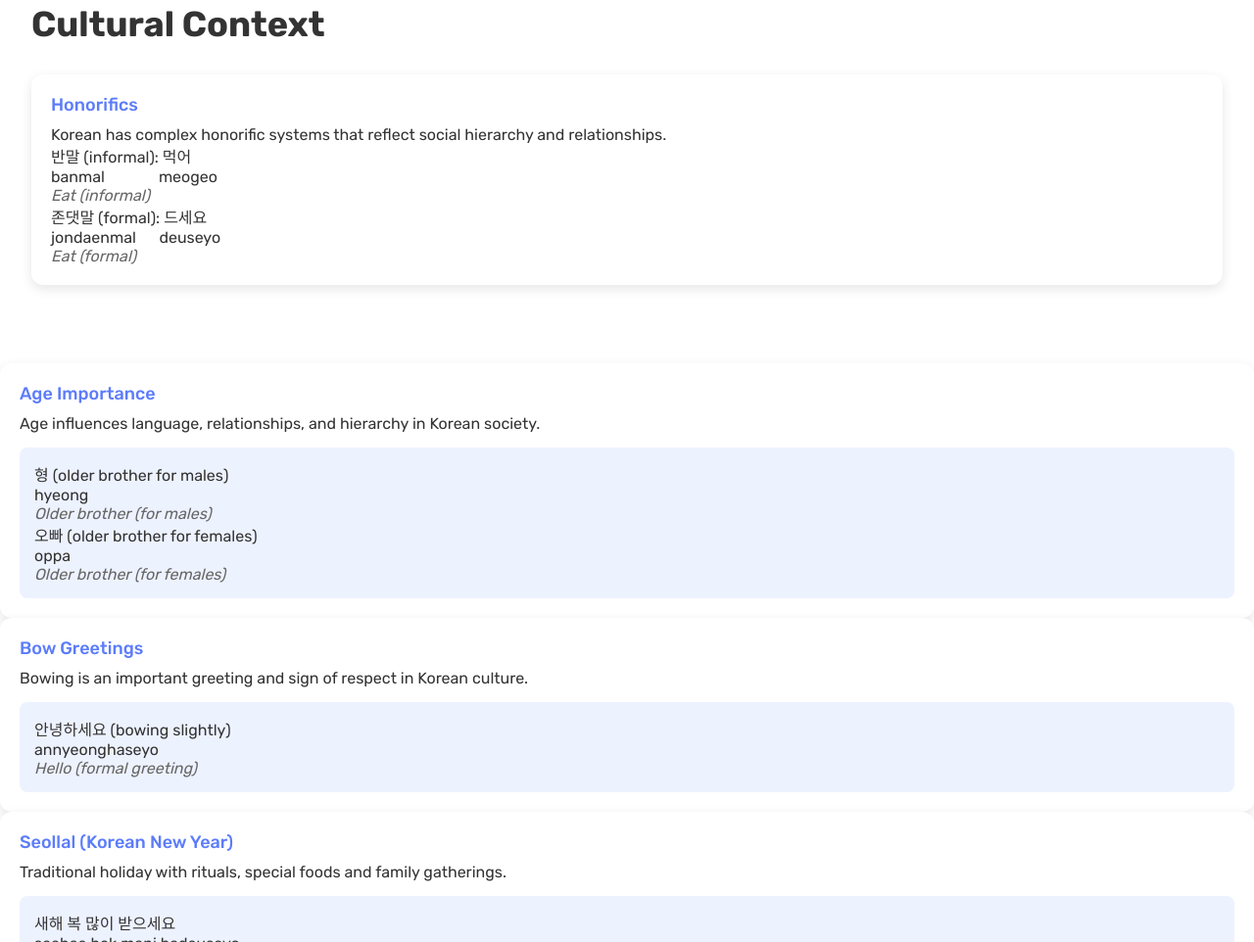
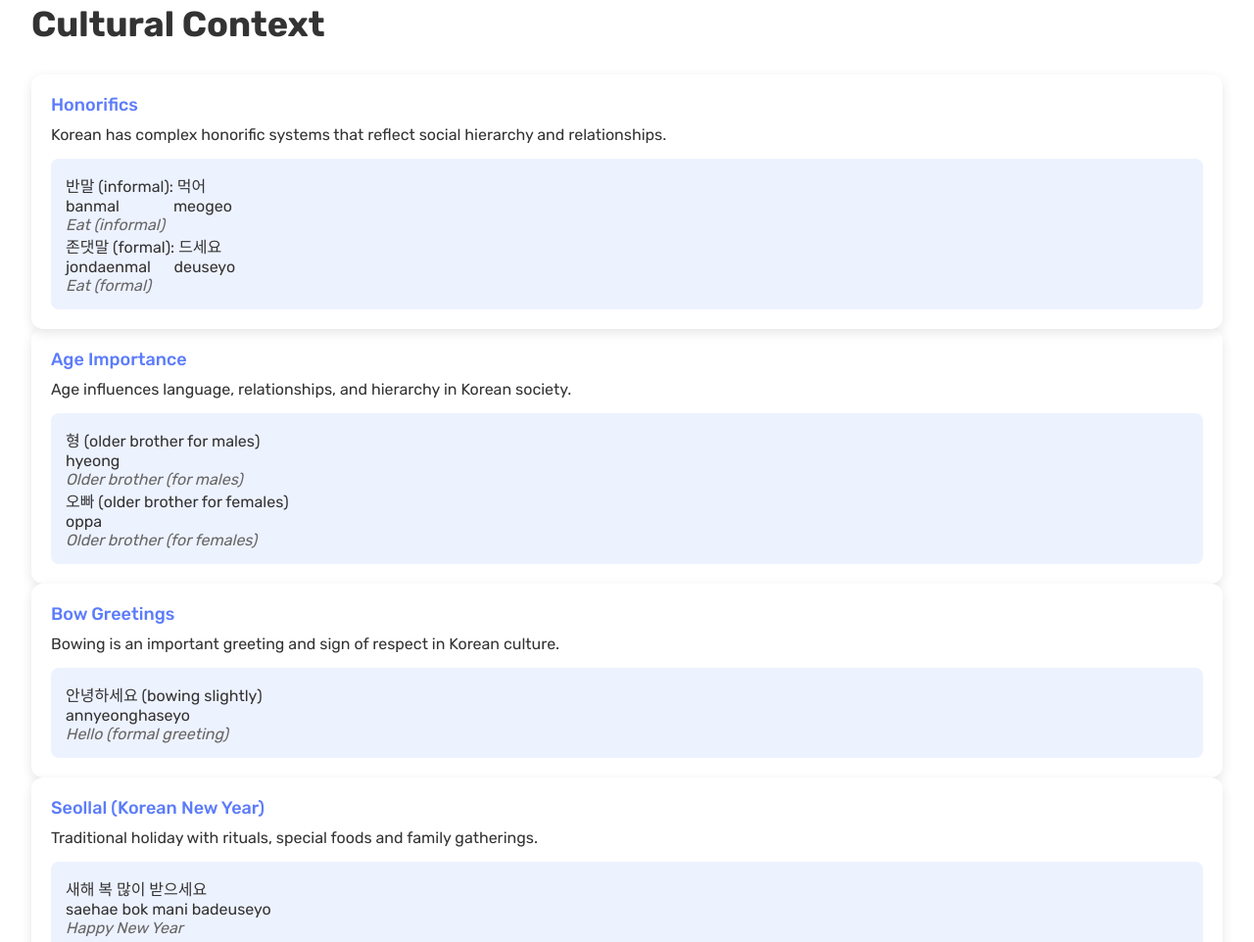
Before and after one commit to kaishengng9487-haha/fyp-project, a plain HTML site: page advanced.html in a window 1280 px wide. Shown: the part 2362-3324 px from the top of the page at 98% size. Drawn offline with Linux system fonts and the light colour scheme; a script that the page names is missing.

Commit message:
Update advanced.html

```diff
--- a/advanced.html
+++ b/advanced.html
@@ -209,17 +209,19 @@
     <div class="culture-card">
         <h3>Honorifics</h3>
           <p>Korean has complex honorific systems that reflect social hierarchy and relationships.</p>
-            <div class="regular">
+            <div class="example">
+              <div class="regular">
               반말 (informal): 먹어<br />
               <span class="romanized-type">banmal</span>&nbsp;&nbsp;&nbsp;&nbsp;&nbsp;&nbsp;&nbsp;&nbsp;&nbsp;&nbsp;&nbsp;&nbsp;&nbsp;&nbsp;<span class="romanized-example">meogeo</span><br />
               <span class="english-translation">Eat (informal)</span>
-            </div>
-            <div class="honorific">
+              </div>
+              <div class="honorific">
               존댓말 (formal): 드세요<br />
               <span class="romanized-type">jondaenmal</span>&nbsp;&nbsp;&nbsp;&nbsp;&nbsp;&nbsp;<span class="romanized-example">deuseyo</span><br />
               <span class="english-translation">Eat (formal)</span>
-        </div>
-      </div>
+              </div>
+            </div>
+
     </div>
     </div>
     <div class="culture-card">
```
